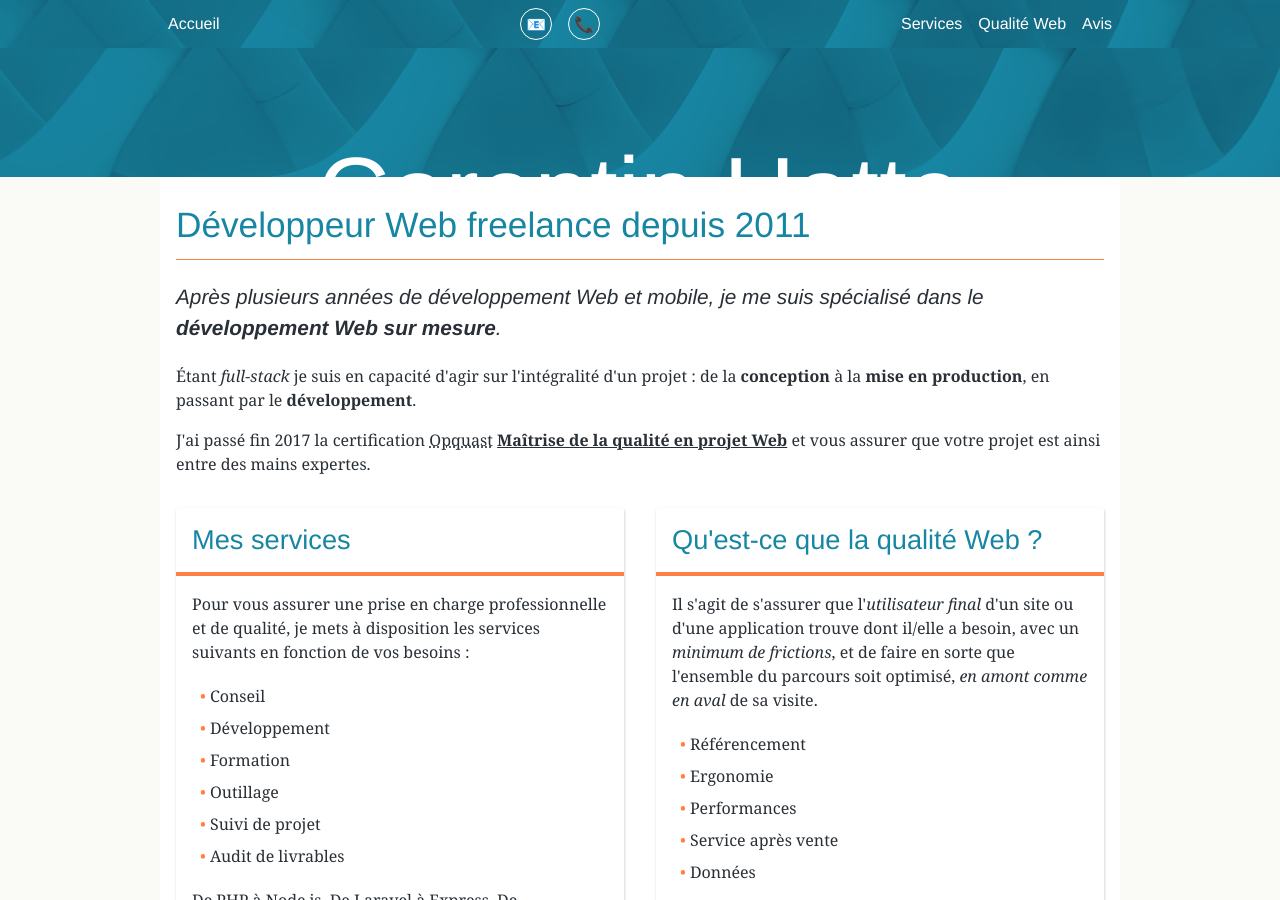
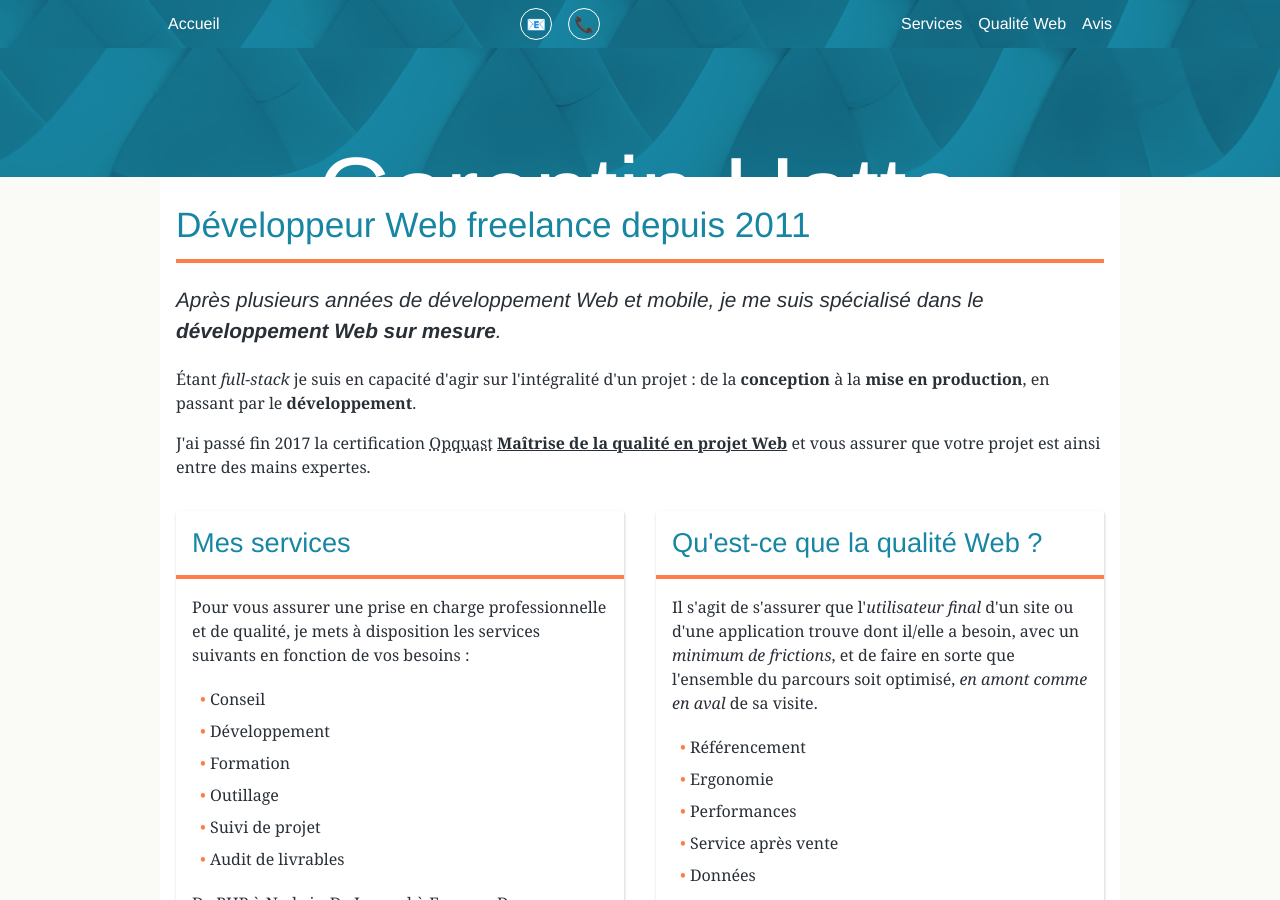
Before and after one commit to viki53/Website-static, a Jekyll site: the page built from index.html, in a window 1280 px wide and 900 px high, scrolled down 483 px. Built offline with Jekyll 4.4.1, drawn with Linux system fonts in a browser that asks for light colours; comment, search, counter and statistics services are not loaded.

Commit message:
Update headings border

```diff
--- a/_sass/container.scss
+++ b/_sass/container.scss
@@ -7,7 +7,6 @@
 		& > h1 {
 			margin: 0;
 			padding-bottom: .5em;
-			border-bottom: 1px solid var(--color-helyo-orange);
 		}
 		& > .intro {
 			font-family: var(--font-titles);
--- a/_sass/typography.scss
+++ b/_sass/typography.scss
@@ -15,12 +15,12 @@ h4,
 h1,
 .h1 {
 	font-size: 2.2rem;
-	border-bottom: 1px solid var(--color-helyo-orange);
+	border-bottom: 4px solid var(--color-helyo-orange);
 }
 h2,
 .h2 {
 	font-size: 1.7rem;
-	border-bottom: 1px dashed var(--color-helyo-orange);
+	border-bottom: 2px solid var(--color-helyo-orange);
 }
 h3,
 .h3 {
@@ -70,7 +70,6 @@ a {
 		text-align: right;
 		font-size: 1.3em;
 		font-family: var(--font-titles);
-		border-bottom: 1px dashed var(--color-helyo-blue);
 		background-color: #fcfcfc;
 
 		@media screen and (max-width: 39.99rem) {
--- a/css/styles.scss
+++ b/css/styles.scss
@@ -90,7 +90,6 @@ body {
 
 	h1:first-child {
 		padding-bottom: .5em;
-		border-bottom: 1px solid var(--color-helyo-orange);
 
 		& > a {
 			&:not(:hover, :focus) {
```
